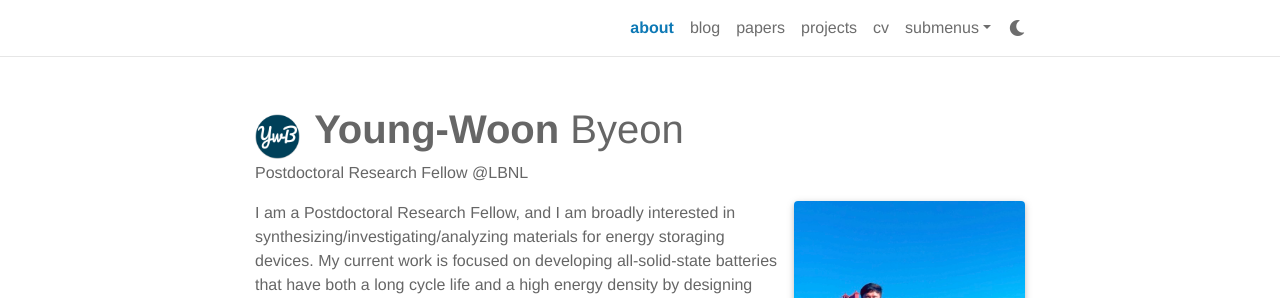
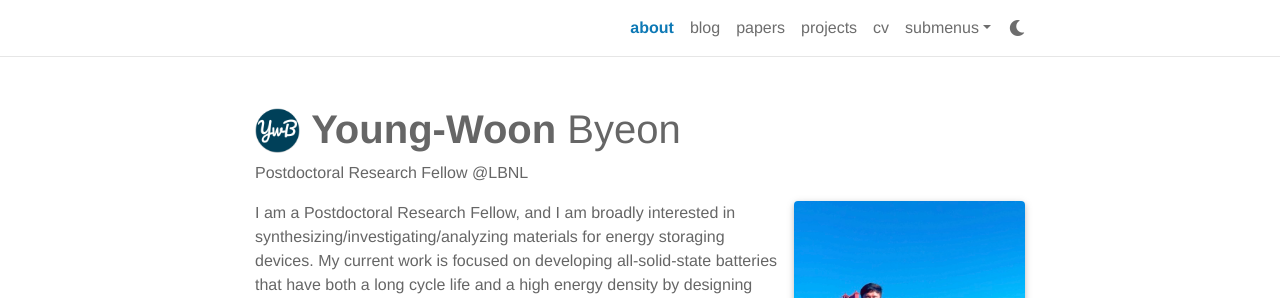
Before and after one commit to ywbyeon/website_ver1.5, a Jekyll site: the page built from _pages/about.md, in a window 1280 px wide. Shown: the top 298 px of the page. Built offline with Jekyll 4.4.1, drawn with Linux system fonts in a browser that asks for light colours; full-size pictures stand in for the smaller copies a plugin makes; emoji names are drawn with the system emoji font; some web fonts are replaced; comment, search, counter and statistics services are not loaded; a style sheet for code colours, icons or effects is not loaded.

Commit message:
fix image margin, and add navbar icon

```diff
--- a/_includes/header.html
+++ b/_includes/header.html
@@ -6,6 +6,7 @@
         <div class="container">
           {% if page.permalink != '/' -%}
           <a class="navbar-brand title font-weight-lighter" href="{{ site.baseurl }}/">
+            <img style="display: inline-block; vertical-align: middle; padding-right: 0px; margin-bottom: 0px" src="{{ 'ywb-45.png' | prepend: '/assets/img/' | prepend: site.baseurl | prepend: site.url }}">
             {%- if site.title == "blank" -%}
               {%- if site.first_name -%}
                 <span class="font-weight-bold">{{- site.first_name -}}&nbsp;</span>
--- a/_layouts/about.html
+++ b/_layouts/about.html
@@ -6,7 +6,7 @@
       <div class="post">
         <header class="post-header">
           <h1 class="post-title">
-            <img style="display: inline-block; vertical-align: -5px; padding-right: 3px; margin-bottom: -11px;" src="{{ 'ywb-45.png' | prepend: '/assets/img/' | prepend: site.baseurl | prepend: site.url }}">
+            <img style="display: inline-block; vertical-align: -5px; padding-right: 0px; margin-bottom: -5px;" src="{{ 'ywb-45.png' | prepend: '/assets/img/' | prepend: site.baseurl | prepend: site.url }}">
             {% if site.title == "blank" -%}
               <span class="font-weight-bold">{{ site.first_name }}</span>{{ site.middle_name }} {{ site.last_name }}
             {%- else -%}
```
